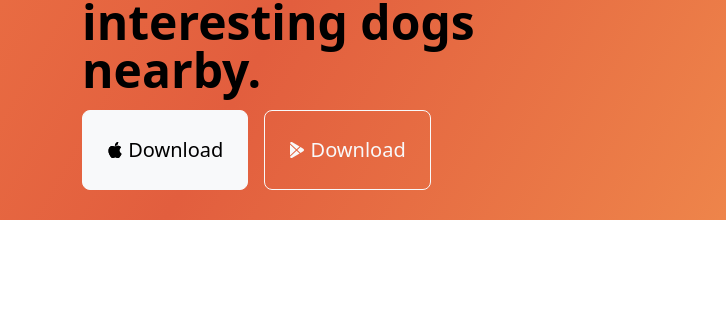
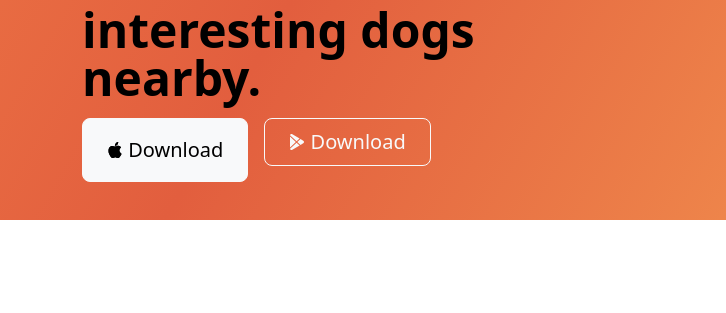
Before and after one commit to maieldash/Tin-dog, a plain HTML site: page index.html in a window 1280 px wide. Shown: the part 128-441 px from the top of the page, 0-726 px from the left. Drawn offline with nearby package versions, Linux system fonts and the light colour scheme.

Commit message:
add margin bottom to the download button

```diff
--- a/index.html
+++ b/index.html
@@ -26,7 +26,7 @@
                   <path d="M11.182.008C11.148-.03 9.923.023 8.857 1.18c-1.066 1.156-.902 2.482-.878 2.516.024.034 1.52.087 2.475-1.258.955-1.345.762-2.391.728-2.43Zm3.314 11.733c-.048-.096-2.325-1.234-2.113-3.422.212-2.189 1.675-2.789 1.698-2.854.023-.065-.597-.79-1.254-1.157a3.692 3.692 0 0 0-1.563-.434c-.108-.003-.483-.095-1.254.116-.508.139-1.653.589-1.968.607-.316.018-1.256-.522-2.267-.665-.647-.125-1.333.131-1.824.328-.49.196-1.422.754-2.074 2.237-.652 1.482-.311 3.83-.067 4.56.244.729.625 1.924 1.273 2.796.576.984 1.34 1.667 1.659 1.899.319.232 1.219.386 1.843.067.502-.308 1.408-.485 1.766-.472.357.013 1.061.154 1.782.539.571.197 1.111.115 1.652-.105.541-.221 1.324-1.059 2.238-2.758.347-.79.505-1.217.473-1.282Z"></path>
                   <path d="M11.182.008C11.148-.03 9.923.023 8.857 1.18c-1.066 1.156-.902 2.482-.878 2.516.024.034 1.52.087 2.475-1.258.955-1.345.762-2.391.728-2.43Zm3.314 11.733c-.048-.096-2.325-1.234-2.113-3.422.212-2.189 1.675-2.789 1.698-2.854.023-.065-.597-.79-1.254-1.157a3.692 3.692 0 0 0-1.563-.434c-.108-.003-.483-.095-1.254.116-.508.139-1.653.589-1.968.607-.316.018-1.256-.522-2.267-.665-.647-.125-1.333.131-1.824.328-.49.196-1.422.754-2.074 2.237-.652 1.482-.311 3.83-.067 4.56.244.729.625 1.924 1.273 2.796.576.984 1.34 1.667 1.659 1.899.319.232 1.219.386 1.843.067.502-.308 1.408-.485 1.766-.472.357.013 1.061.154 1.782.539.571.197 1.111.115 1.652-.105.541-.221 1.324-1.059 2.238-2.758.347-.79.505-1.217.473-1.282Z"></path>
                 </svg> Download</button>
-              <button type="button" class="btn btn-outline-light btn-lg px-4 py-4"><svg xmlns="http://www.w3.org/2000/svg" width="16" height="16" fill="currentColor" class="bi bi-google-play mb-1" viewBox="0 0 16 16">
+              <button type="button" class="btn btn-outline-light btn-lg px-4 mb-3"><svg xmlns="http://www.w3.org/2000/svg" width="16" height="16" fill="currentColor" class="bi bi-google-play mb-1" viewBox="0 0 16 16">
                   <path d="M14.222 9.374c1.037-.61 1.037-2.137 0-2.748L11.528 5.04 8.32 8l3.207 2.96 2.694-1.586Zm-3.595 2.116L7.583 8.68 1.03 14.73c.201 1.029 1.36 1.61 2.303 1.055l7.294-4.295ZM1 13.396V2.603L6.846 8 1 13.396ZM1.03 1.27l6.553 6.05 3.044-2.81L3.333.215C2.39-.341 1.231.24 1.03 1.27Z"></path>
                 </svg> Download</button>
             </div>
```
